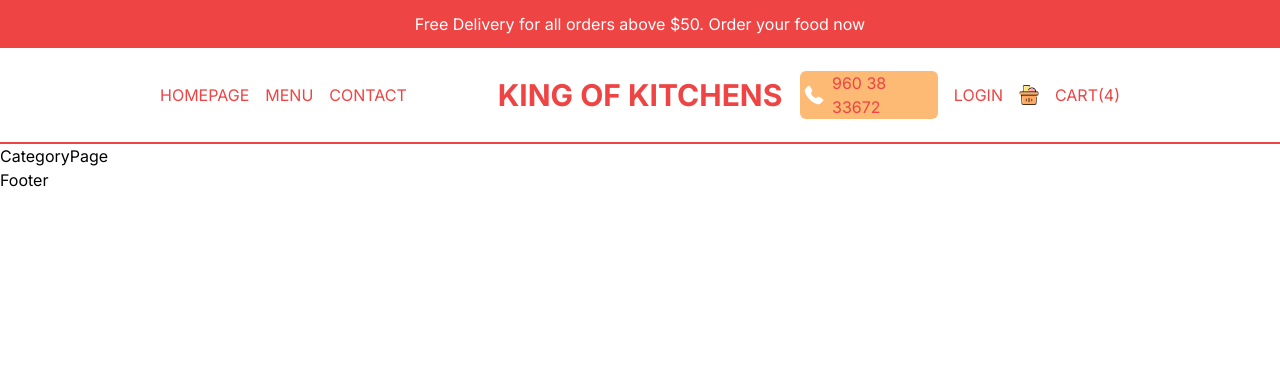
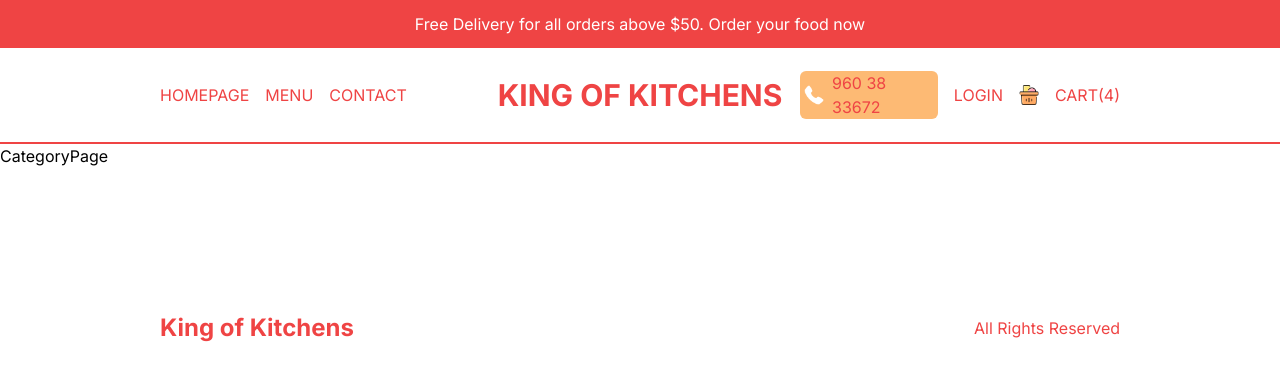
Before and after one commit to Sairam-Nulakani/restaurant-food-delivery-app-nextjs, a Next.js app: page /menu/1 in a window 1280 px wide. Shown: the top 380 px of the page. Built offline with nearby package versions, Linux system fonts and the light colour scheme.

Commit message:
updated footer

```diff
--- a/src/components/Footer.tsx
+++ b/src/components/Footer.tsx
@@ -1,7 +1,15 @@
+import Link from "next/link";
 import React from "react";
 
 const Footer = () => {
-  return <div>Footer</div>;
+  return (
+    <div className="h-12 md:h-24 p-4 lg:p-20 xl:p-40 text-red-500 flex items-center justify-between">
+      <Link href="/" className="font-bold text-2xl">
+        King of Kitchens
+      </Link>
+      <p>All Rights Reserved</p>
+    </div>
+  );
 };
 
 export default Footer;
```
